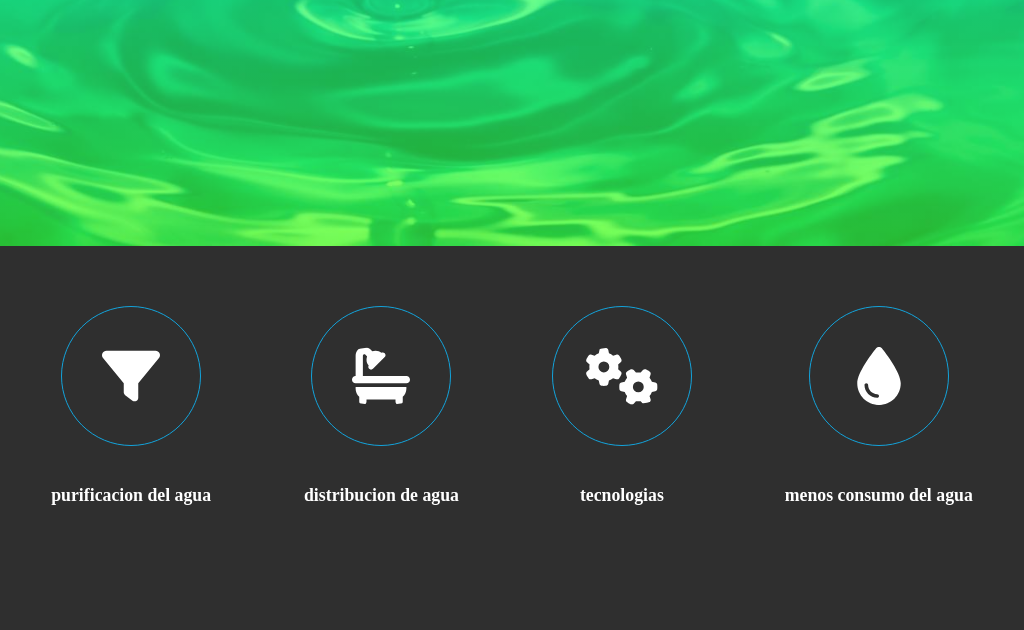
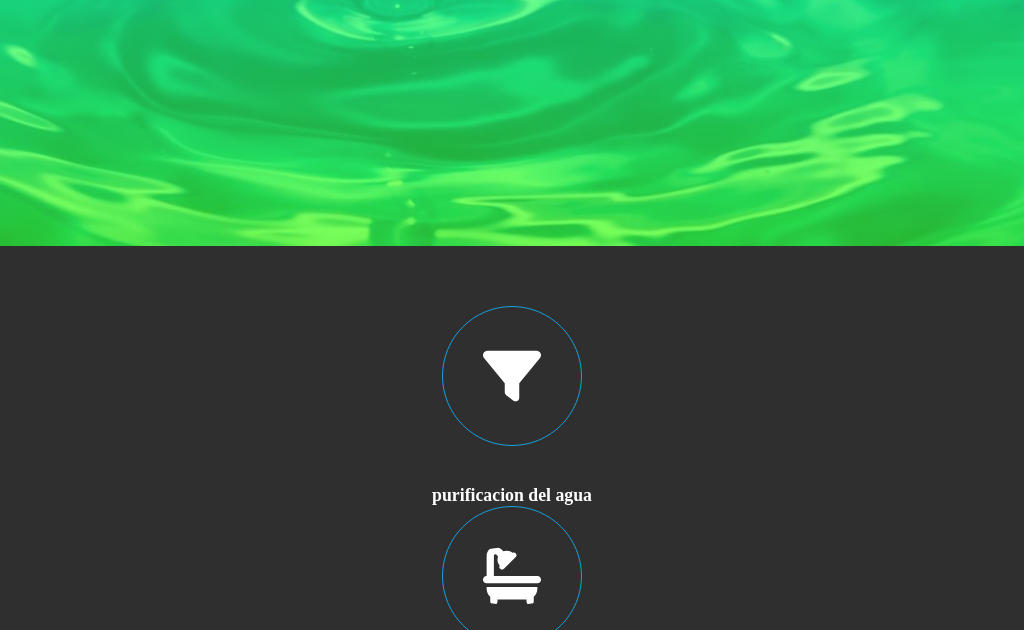
Before and after one commit to kendrax64/la-vida-es-agua, a plain HTML site: page index.html in a window 1024 px wide. Shown: the part 467-1097 px from the top of the page. Drawn offline with Linux system fonts and the light colour scheme.

Commit message:
Update estilos.css

```diff
--- a/css/estilos.css
+++ b/css/estilos.css
@@ -488,6 +488,9 @@ input[type="submit"] {
 	#seccionPrimera h1 {
 	font-size: 2.5rem;
 }
+	#seccionDos-pre {
+	flex-flow: column wrap;
+}
 	h2 {
 	font-size: 1.3rem;
 }
```
